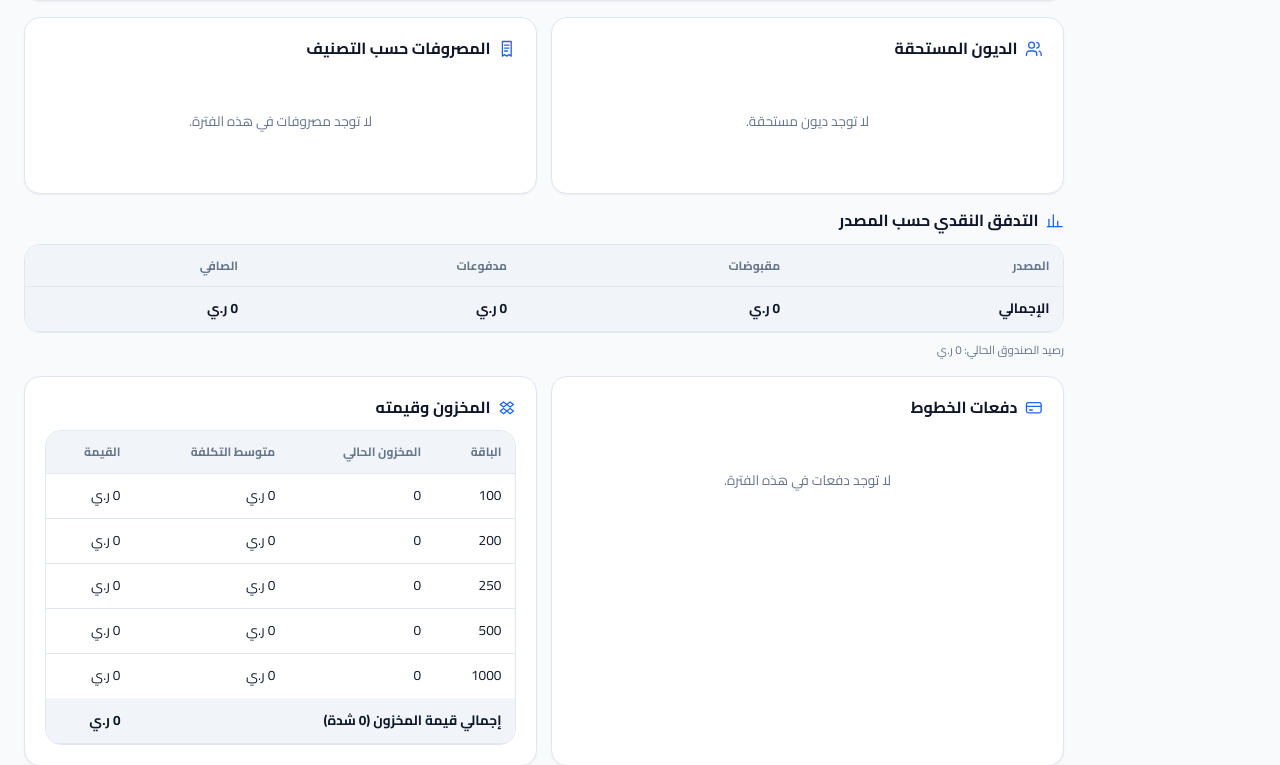
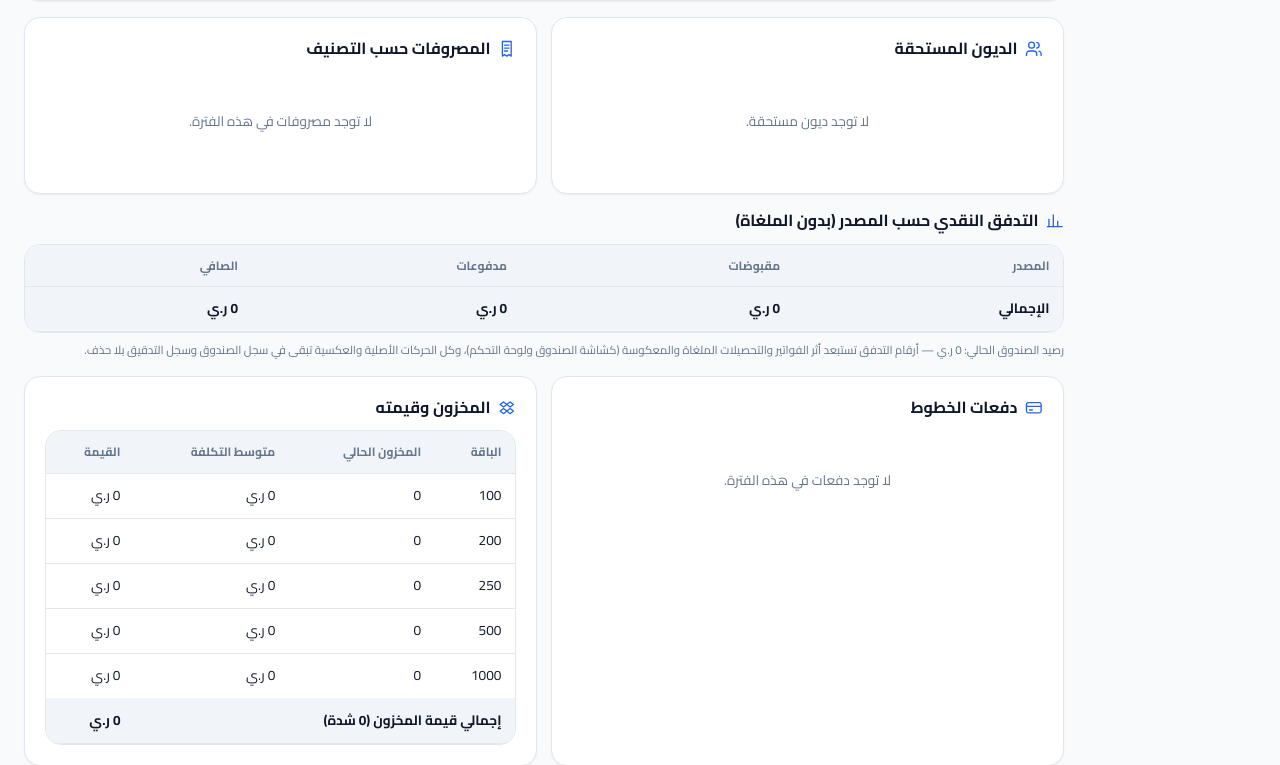
Before and after one commit to ibra77353/princenew, a PHP site: page /reports in a window 1280 px wide. Shown: the part 1184-1949 px from the top of the page. Run offline with PHP 8.4, Linux system fonts and the light colour scheme; a user stored in the database is signed in; data comes from the database, SQL or seed files in the repository; data that the repository does not hold is empty.

Commit message:
توحيد منطق حساب التدفقات النقدية في التقارير مع الصندوق واللوحة
Co-authored-by: base44-builder[bot] <245833847+base44-builder[bot]@users.noreply.github.com>

```diff
--- a/app/Services/ReportService.php
+++ b/app/Services/ReportService.php
@@ -4,6 +4,7 @@ declare(strict_types=1);
 
 namespace App\Services;
 
+use App\Models\CashTransaction;
 use App\Models\Distributor;
 use App\Models\InventoryMovement;
 use App\Models\Sale;
@@ -270,6 +271,9 @@ final class ReportService
      * التدفق النقدي من حركات الصندوق الفعلية مع تفصيل المصادر.
      * الإجماليات تُجمع من تفصيل المصادر نفسه (نفس الشروط)، والحركات العكسية تظهر
      * مرة واحدة بحسب تاريخها ولا تُحتسب مرتين. الرصيد الكلي منفصل عن تدفق الفترة.
+     * **الأرقام تستبعد أثر الفواتير والتحصيلات الملغاة/المعكوسة** بنفس شرط شاشة الصندوق
+     * ولوحة التحكم (`CashTransaction::excludeCancelledSql()`) عبر `$figuresSql`؛ والحركة الصحيحة
+     * غير المرتبطة بمرجع لا تُستبعد. أما `rows` فتبقى كاملة بلا استبعاد ولا حذف (سجل الحركات).
      * @param array<string,mixed> $filters
      */
     private static function cash(array $filters): array
@@ -278,12 +282,13 @@ final class ReportService
         $params = [];
         DateRange::apply($where, $params, 'transaction_date', $filters['from'], $filters['to']);
         $sql = implode(' AND ', $where);
+        $figuresSql = $sql . ' AND ' . CashTransaction::excludeCancelledSql();
 
         $bySource = Database::all(
             "SELECT source,
                 COALESCE(SUM(CASE WHEN type = 'in' THEN amount ELSE 0 END), 0) AS cash_in,
                 COALESCE(SUM(CASE WHEN type = 'out' THEN amount ELSE 0 END), 0) AS cash_out
-             FROM cash_transactions WHERE " . $sql . ' GROUP BY source ORDER BY source ASC',
+             FROM cash_transactions WHERE " . $figuresSql . ' GROUP BY source ORDER BY source ASC',
             $params
         );
 
--- a/app/Views/reports/index.php
+++ b/app/Views/reports/index.php
@@ -249,7 +249,7 @@ $cash = $report['cash'];
 </div>
 
 <section class="mb-4">
-    <h3 class="section-title"><?= icon('chart') ?> التدفق النقدي حسب المصدر</h3>
+    <h3 class="section-title"><?= icon('chart') ?> التدفق النقدي حسب المصدر (بدون الملغاة)</h3>
     <div class="table-wrap">
         <table class="table">
             <thead><tr><th>المصدر</th><th>مقبوضات</th><th>مدفوعات</th><th>الصافي</th></tr></thead>
@@ -274,7 +274,11 @@ $cash = $report['cash'];
             </tfoot>
         </table>
     </div>
-    <p class="hint mt-2">رصيد الصندوق الحالي: <?= e(money($cash['balance'])) ?></p>
+    <p class="hint mt-2">
+        رصيد الصندوق الحالي: <?= e(money($cash['balance'])) ?> — أرقام التدفق تستبعد أثر الفواتير
+        والتحصيلات الملغاة والمعكوسة (كشاشة الصندوق ولوحة التحكم)، وكل الحركات الأصلية والعكسية
+        تبقى في سجل الصندوق وسجل التدقيق بلا حذف.
+    </p>
 </section>
 
 <div class="grid grid--two">
```
Also changed, not shown: AGENTS.md (+4 -0 lines).
